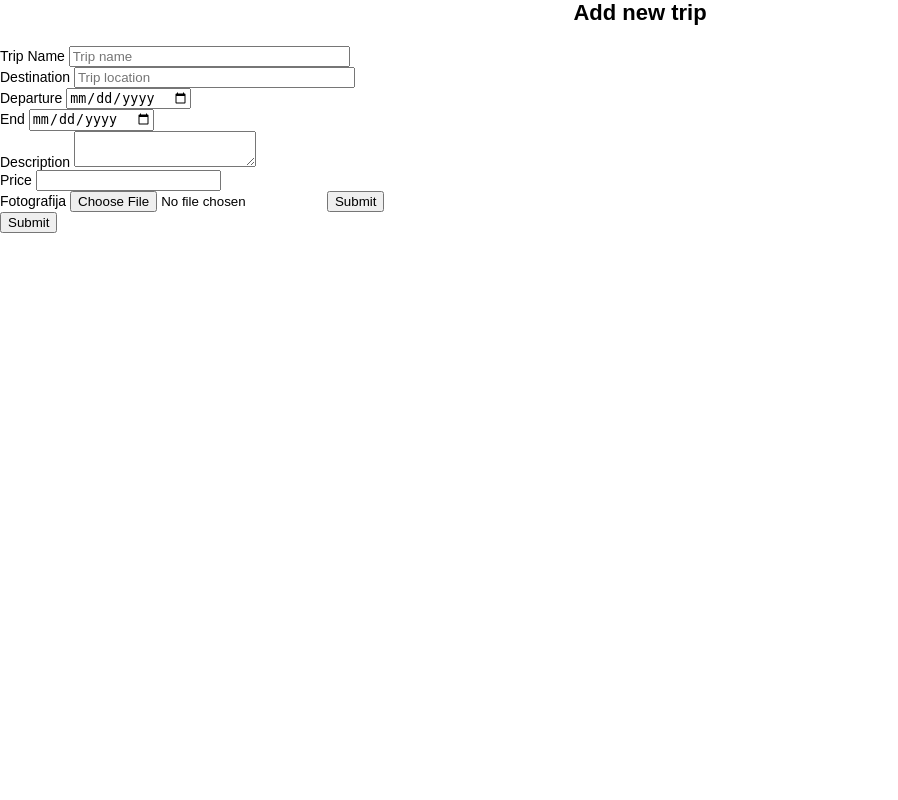
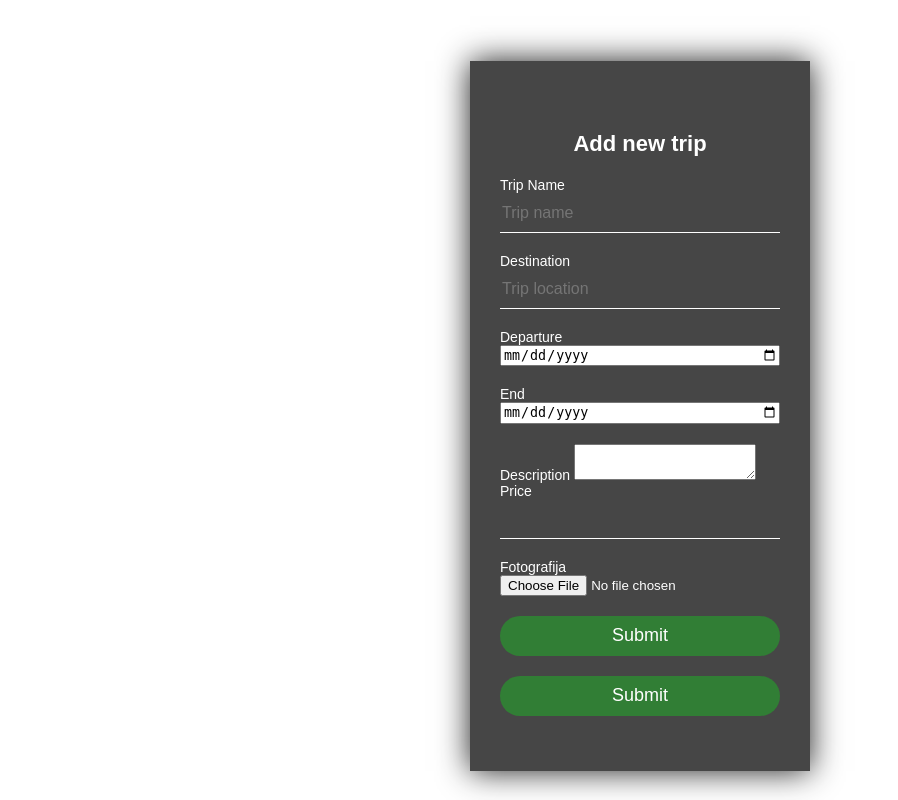
Before and after one commit to antonioscardovi/travel-hr, a Flask app: page /izleti in a window 1280 px wide. Shown: the whole page, without its empty margins (0-898 px from the left). Run offline with Flask 2, Linux system fonts and the light colour scheme; the visitor is signed in with stand-in values (Sample User, id 1); some libraries are stand-ins or nearby versions.

Commit message:
add trip css

```diff
--- a/app/static/css/mojcss.css
+++ b/app/static/css/mojcss.css
@@ -142,3 +142,82 @@ h1{
     box-shadow: 0px 0px 30px rgb(30, 30, 30);
 
 }
+
+
+.loginbox p{
+  margin: 0;
+  padding: 0;
+  font-weight: bold;
+}
+
+.loginbox input{
+  width: 100%;
+  margin-bottom: 20px;
+}
+
+
+
+
+.izletibox {
+  width: 340px;
+    height: 710px;
+    background: rgba(0, 0, 0, 0.726);
+    color: #fff;
+    top: 52%;
+    left: 50%;
+    position: absolute;
+    transform: translate(-50%,-50%);
+    box-sizing: border-box;
+    padding: 70px 30px;
+    box-shadow: 0px 0px 30px rgb(30, 30, 30);
+}
+
+.izletibox input[type="text"], input[type="password"]
+{
+  border: none;
+  border-bottom: 1px solid #fff;
+  background: transparent;
+  outline: none;
+  height: 40px;
+  color: #fff;
+  font-size: 16px;
+}
+.izletibox input[type="submit"]
+{
+  border: none;
+  outline: none;
+  height: 40px;
+  background: #317e35;
+  color: #fff;
+  font-size: 18px;
+  border-radius: 20px;
+}
+.izletibox input[type="submit"]:hover
+{
+  cursor: pointer;
+  background: #fdfcf9;
+  color: #000;
+}
+.izletibox a{
+  text-decoration: none;
+  font-size: 12px;
+  line-height: 20px;
+  color: darkgrey;
+}
+
+.izletibox a:hover
+{
+  color: #82d668;
+  font-size:13px;
+}
+
+.izletibox p{
+  margin: 0;
+  padding: 0;
+  font-weight: bold;
+}
+
+.izletibox input{
+  width: 100%;
+  margin-bottom: 20px;
+}
--- a/app/templates/izleti.html
+++ b/app/templates/izleti.html
@@ -13,7 +13,7 @@
     <link rel="stylesheet" href="static/css/mojcss.css">
 </head>
 <body>
-    <div class="izletibox">
+    <div class="izletibox addtrip">
         <h1>Add new trip</h1>
 <form action="" method="post" novalidate>
     {{ form.hidden_tag() }}
```
